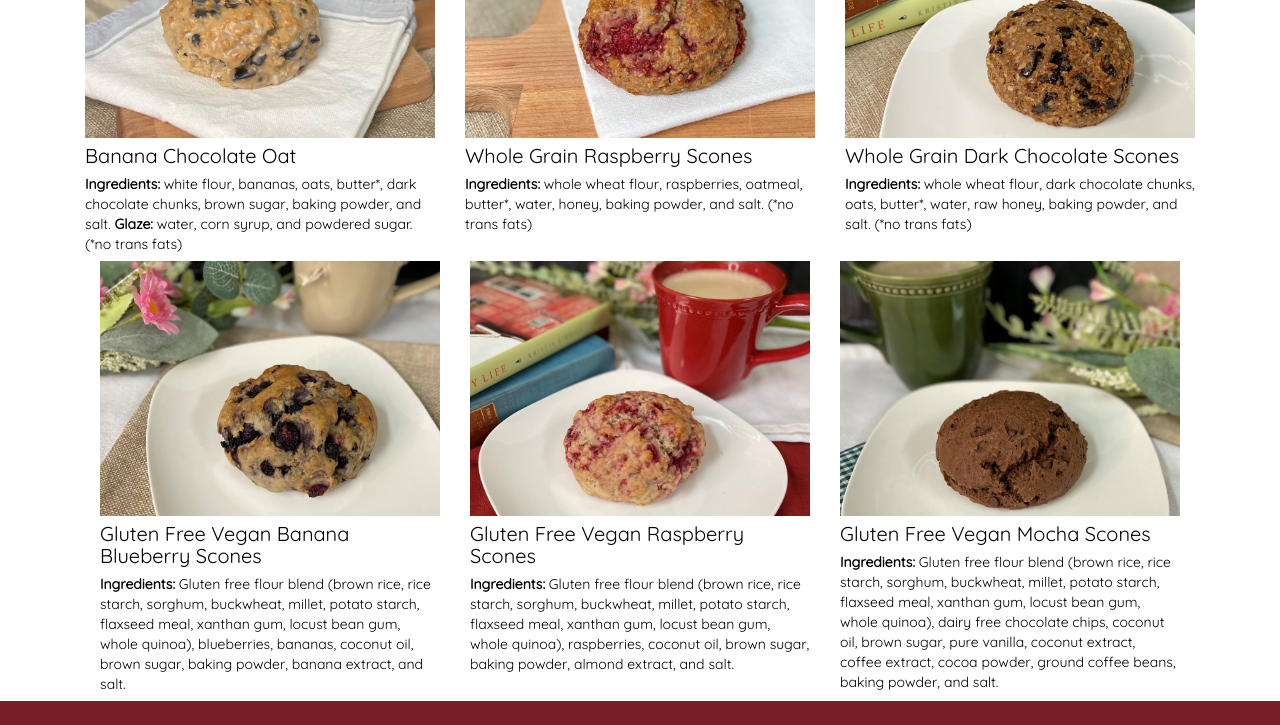
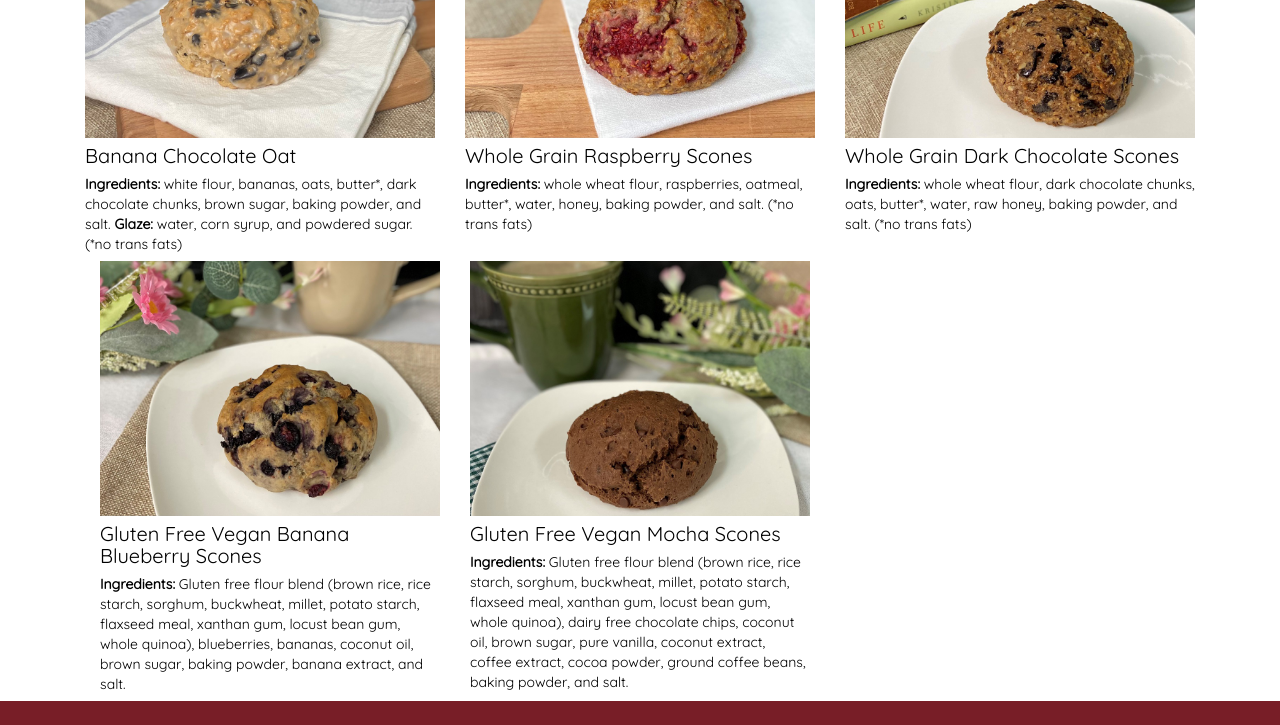
Before and after one commit to chrisandlorisbakehouse/chrisandlorisbakehouse.github.io, a website: page products.html in a window 1280 px wide. Shown: the part 1134-1859 px from the top of the page. Drawn offline with nearby package versions, Linux system fonts and the light colour scheme; a web font is replaced by a local one.

Commit message:
Remove gf rasp
(alternating btwn gf rasp and rhubarb, not promising either one)

```diff
--- a/products.html
+++ b/products.html
@@ -262,12 +262,12 @@
 </p>
 </div>
 
-<div class="container scone col-md-4">
+<!-- <div class="container scone col-md-4">
   <img src="../assets/img/6_gf_raspberry.jpg" alt="GF Raspberry" class="image">
   <h3 class = "productnames">Gluten Free Vegan Raspberry Scones</h3>
   <p class = "ingredients"><b>Ingredients:</b>  Gluten free flour blend (brown rice, rice starch, sorghum, buckwheat, millet, potato starch, flaxseed meal, xanthan gum, locust bean gum, whole quinoa), raspberries, coconut oil, brown sugar, baking powder, almond extract, and salt.
 </p>
-</div>
+</div> -->
 
 <!-- GF MOCHA -->
 <div class="container scone col-md-4">
```
